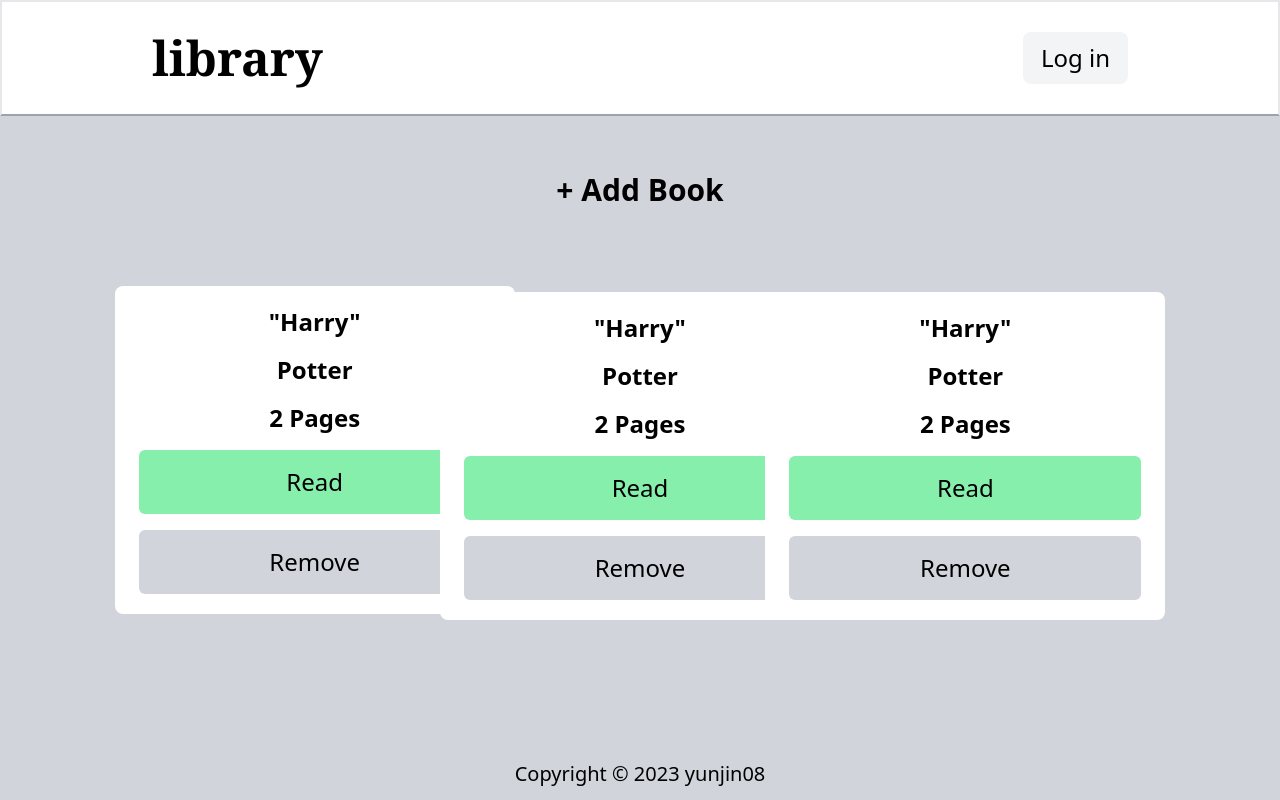
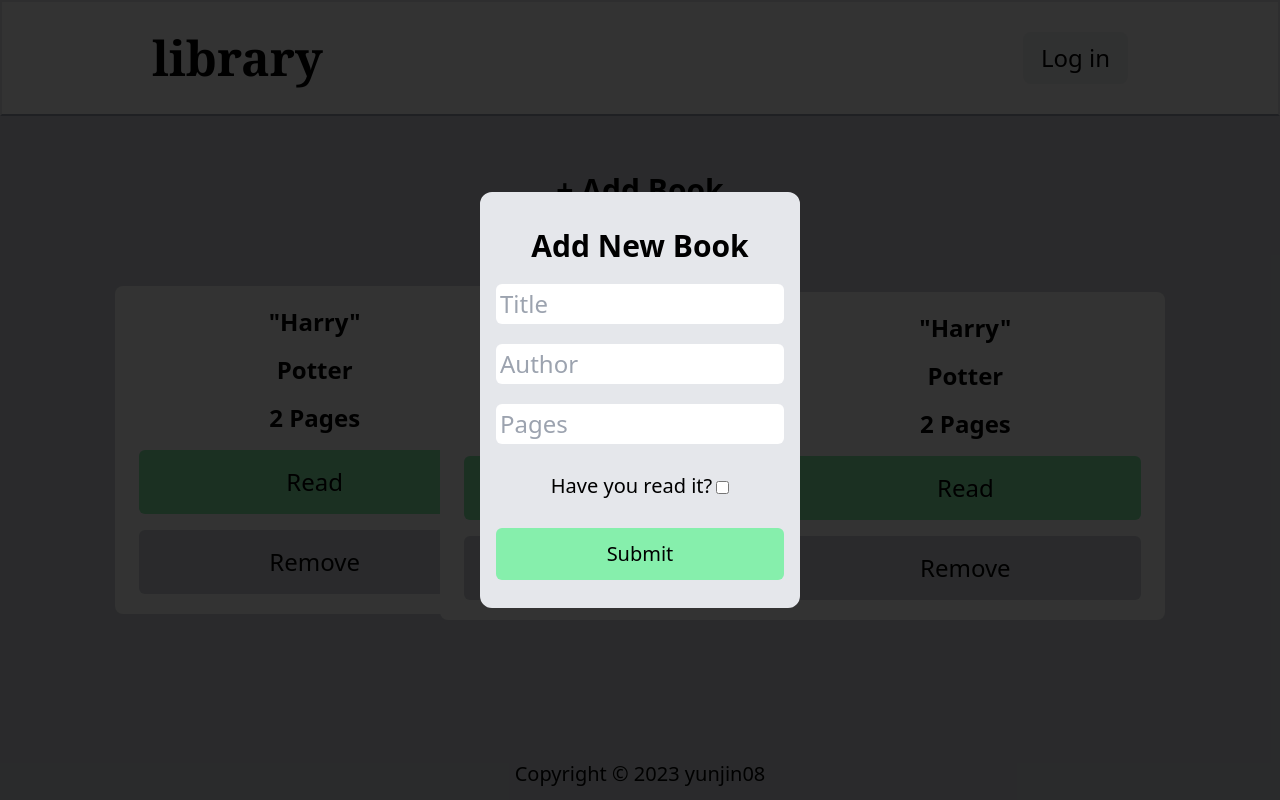
Before and after one commit to yunjin08/A-book-Lib, a website: page public/index.html in a window 1280 px wide. Both pictures are taken after a click on the button "+ Add Book". Drawn offline with Linux system fonts and the light colour scheme.

Commit message:
Added Style for Clicking addButton

```diff
--- a/public/index.html
+++ b/public/index.html
@@ -8,6 +8,7 @@
 </head>
 <body class="bg-gray-300 ">
 
+    <div>
         <section id="head" class="border-b-gray-400 border-2 bg-white">
             <nav  class="container mx-auto flex h-28 items-center justify-between">
                 <div>
@@ -25,22 +26,7 @@
             </div>
         </section>
 
-    <!--Popup Bar Menu when Clicking the Add book Button-->
-    <form id="popup" class="absolute flex-col rounded-xl border-4 space-y-5 bg-gray-200 w-80 top-1/2 left-1/2 transform -translate-x-1/2 -translate-y-1/2 hidden">
-        <h1 class="flex items-center justify-center mt-8 mb-2 text-3xl font-bold">
-            Add New Book
-        </h1>
-        <div class="flex justify-center"><input type="text" placeholder="Title" class="text-2xl py-1 pl-1 rounded-md w-72"></div>
-        <div class="flex justify-center"><input type="text" placeholder="Author" class="text-2xl py-1 pl-1 rounded-md w-72"></div>
-        <div class="flex justify-center"><input type="text" placeholder="Pages" class="text-2xl py-1 pl-1 rounded-md w-72"></div>
-        <div class="flex items-center justify-center">
-            <p class="text-xl font-medium py-2"> Have you read it?</p>
-            <div class="pt-1 pl-1"><input type="checkbox" value="Yes" id="readBook"></div>
-        </div>
-        <div class="flex items-center justify-center">
-            <button class="mb-6 bg-green-300 w-72 rounded-md py-3 text-xl font-medium"> Submit </button>
-        </div>
-    </form>
+
 
         <section id="content" class="container mx-auto grid grid-cols-1 md:grid-cols-2 lg:grid-cols-3 space-y-3">
             <div class="flex flex-col items-center justify-center">
@@ -77,6 +63,26 @@
                 Copyright &#169; 2023 yunjin08
             </div>
         </section>
+    </div>
+
+    <!--Popup Bar Menu when Clicking the Add book Button-->
+    <div id="overlay" class="absolute h-100% w-100% inset-0 bg-black bg-opacity-80  hidden">
+        <form id="popup" class="absolute flex-col rounded-xl border-4 space-y-5 bg-gray-200 w-80 top-1/2 left-1/2 transform -translate-x-1/2 -translate-y-1/2 hidden">
+            <h1 class="flex items-center justify-center mt-8 mb-2 text-3xl font-bold">
+                Add New Book
+            </h1>
+            <div class="flex justify-center"><input type="text" placeholder="Title" class="text-2xl py-1 pl-1 rounded-md w-72"></div>
+            <div class="flex justify-center"><input type="text" placeholder="Author" class="text-2xl py-1 pl-1 rounded-md w-72"></div>
+            <div class="flex justify-center"><input type="text" placeholder="Pages" class="text-2xl py-1 pl-1 rounded-md w-72"></div>
+            <div class="flex items-center justify-center">
+                <p class="text-xl font-medium py-2"> Have you read it?</p>
+                <div class="pt-1 pl-1"><input type="checkbox" value="Yes" id="readBook"></div>
+            </div>
+            <div class="flex items-center justify-center">
+                <button class="mb-6 bg-green-300 w-72 rounded-md py-3 text-xl font-medium"> Submit </button>
+            </div>
+        </form>
+    </div>
 
     <script src="script.js"></script>
 </body>
--- a/public/script.js
+++ b/public/script.js
@@ -7,3 +7,20 @@
 function addBooktoMyLibrary (){
 
 }
+
+const popUp = document.querySelector('#popup');
+const jsButton = document.querySelector('.js-button');
+const jsOverlay = document.querySelector('#overlay');
+
+jsButton.addEventListener ('click', () => {
+    popUp.classList.remove('hidden');
+    jsOverlay.classList.remove('hidden');
+});
+
+
+jsOverlay.addEventListener ('click', () => {
+    if(event.target === jsOverlay){
+        popUp.classList.add('hidden');
+        jsOverlay.classList.add('hidden');
+    }
+});
```
Also changed, not shown: public/style.css. Lines whose indentation alone changed are shown as unchanged.
